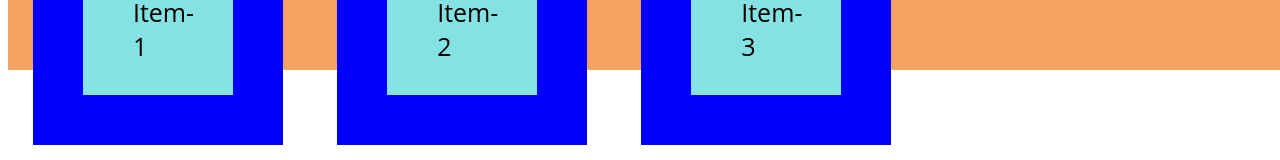
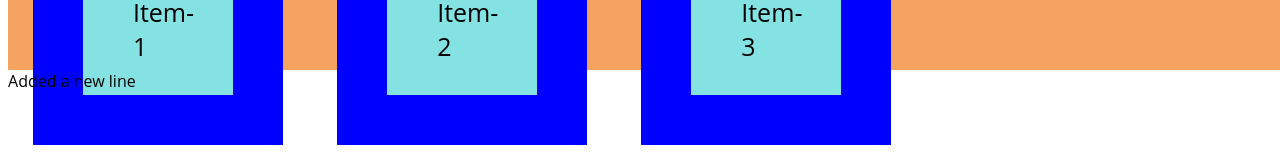
Before and after one commit to Jitpomi/CSS-Basics, a plain HTML site: page box-model.html in a window 1280 px wide. Shown: the part 2021-2181 px from the top of the page. Drawn offline with Linux system fonts and the light colour scheme.

Commit message:
added a new line

```diff
--- a/box-model.html
+++ b/box-model.html
@@ -135,7 +135,7 @@
         <div class="item"> Item-2</div>
         <div class="item"> Item-3</div>
     </div>
-
+    <div>Added a new line</div>
 
 
 </body>
```
